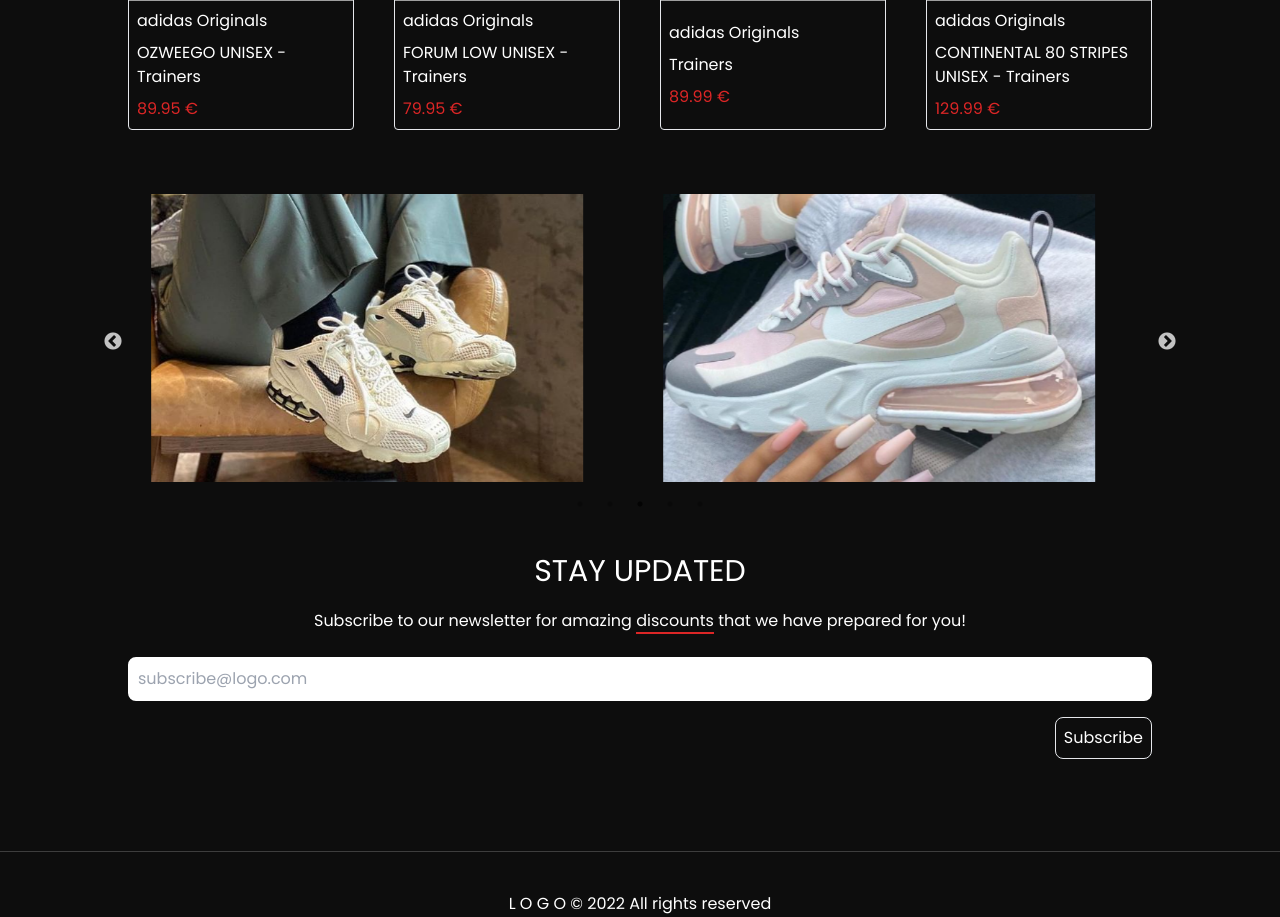
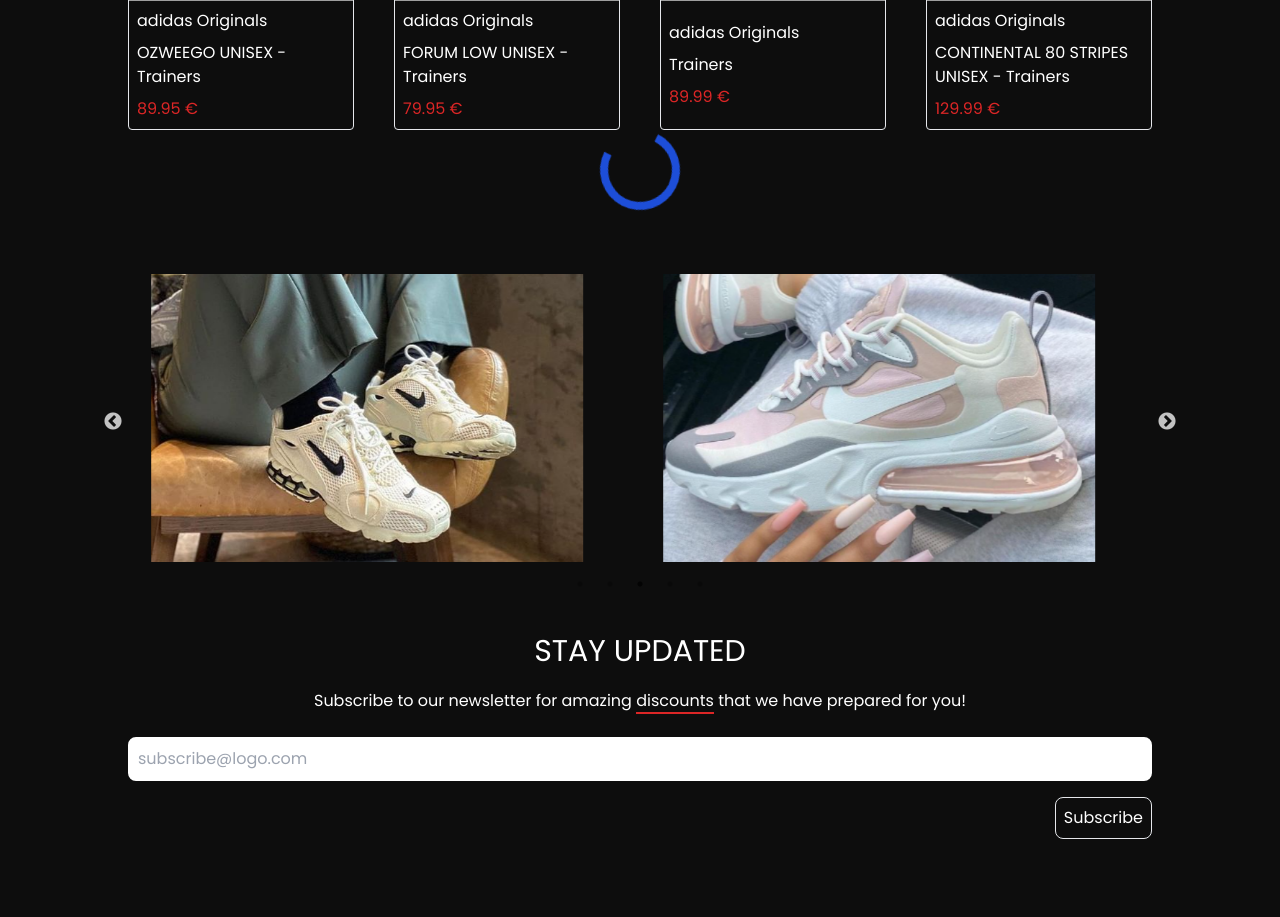
Before and after one commit to stachujone5/e-commerce-shop, a React (Create React App) app: page /#/all in a window 1280 px wide. Shown: the part 2720-3637 px from the top of the page. Built offline with nearby package versions, Linux system fonts and the light colour scheme; grey boxes are pictures that could not be loaded.

Commit message:
Added LoadingSpinner component

```diff
--- /dev/null
+++ b/src/components/loading_spinner/LoadingSpinner.tsx
@@ -0,0 +1,5 @@
+export const LoadingSpinner = () => {
+	return (
+		<div className='w-20 h-20 border-8 border-blue-700  border-l-transparent rounded-full animate-spin mx-auto'></div>
+	)
+}
--- a/src/components/shop/Shop.tsx
+++ b/src/components/shop/Shop.tsx
@@ -2,12 +2,13 @@ import { SingleShopItem } from '../single_shop_item/SingleShopItem'
 import { BrandsFilter } from '../brands_filter/BrandsFilter'
 import { useContext, useState } from 'react'
 import { ProductsContext } from '../../contexts/ProductsProvider'
+import { LoadingSpinner } from '../loading_spinner/LoadingSpinner'
 
 export const Shop = () => {
 	const { products } = useContext(ProductsContext)
 	const [tempProducts, setTempProducts] = useState(products)
 
-	if (!products) return null
+	if (!tempProducts) return null
 
 	return (
 		<section>
@@ -21,6 +22,7 @@ export const Shop = () => {
 			) : (
 				<h2 className='text-4xl text-center my-56'>No products matching!</h2>
 			)}
+			<LoadingSpinner />
 		</section>
 	)
 }
--- a/src/components/single_shop_item/SingleShopItem.tsx
+++ b/src/components/single_shop_item/SingleShopItem.tsx
@@ -5,7 +5,7 @@ export const SingleShopItem = ({ id, description, brand, images, price }: Produc
 	return (
 		<Link to={`/${id}`} className='hover:-translate-y-3 transition-all'>
 			<div className='flex flex-col max-w-s border rounded overflow-hidden'>
-				<img src={images[0]} alt='' className='object-cover' />
+				<img src={images[0]} alt={description} className='object-cover' />
 				<div className='p-2 h-32 flex flex-col justify-center'>
 					<p className=''>{brand}</p>
 					<p className='my-2'>{description}</p>
```
